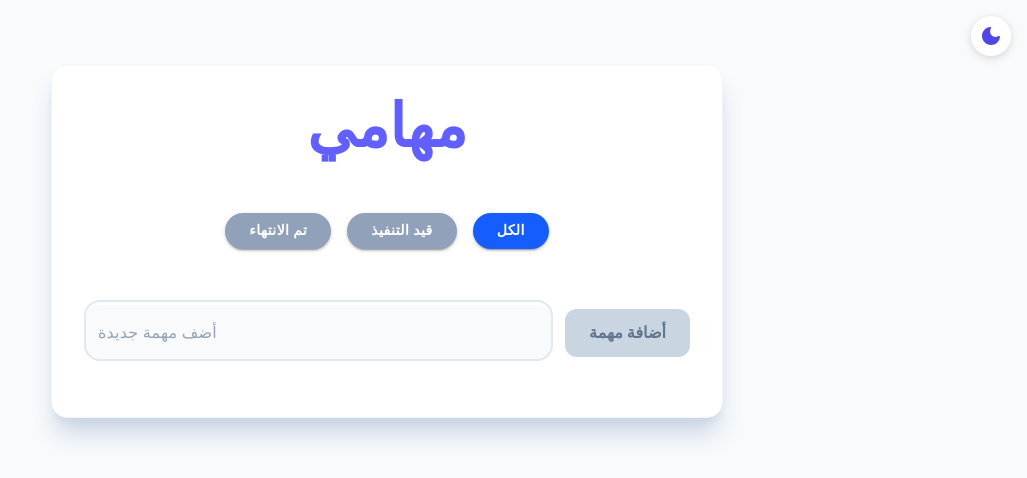
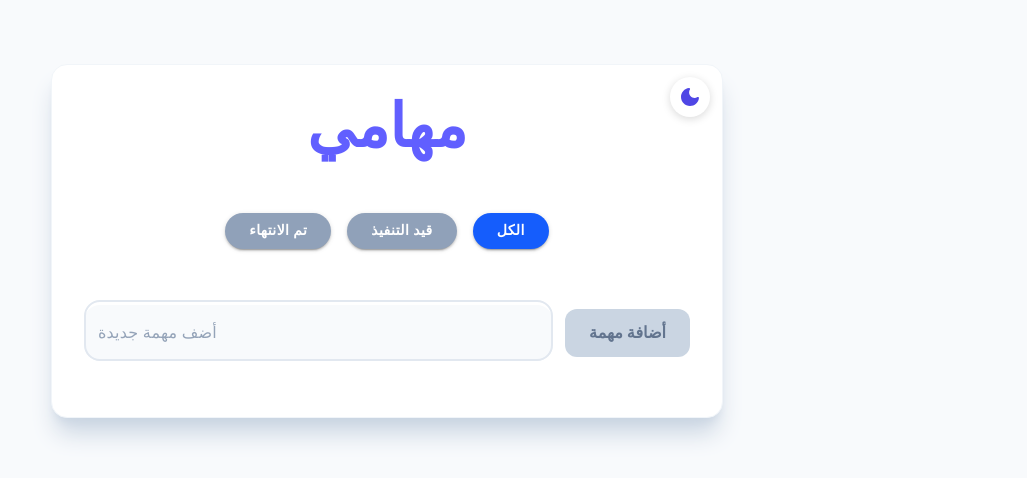
Before and after one commit to M-Waleed-JR/Todo-List, a React (Vite) app: page / in a window 1280 px wide. Shown: the top 478 px of the page, without its empty margins (253-1280 px from the left). Built offline with nearby package versions, Linux system fonts and the light colour scheme; a web font is replaced by a local one.

Commit message:
edit the Dark mood icon Poss

```diff
--- a/src/App.jsx
+++ b/src/App.jsx
@@ -40,15 +40,14 @@ function AppContent() {
   });
 
   return (
-    <div className="mx-auto w-[calc(100%-2rem)] max-w-2xl max-h-[92vh] sm:max-h-[87vh] h-fit my-4 sm:my-8 md:my-16 bg-white dark:bg-slate-900 p-4 sm:p-6 md:p-8 rounded-2xl shadow-xl shadow-slate-300 dark:shadow-slate-950 border border-slate-100 dark:border-slate-800 flex flex-col gap-6">
+    <div className="relative mx-auto w-[calc(100%-2rem)] max-w-2xl max-h-[92vh] sm:max-h-[87vh] h-fit my-4 sm:my-8 md:my-16 bg-white dark:bg-slate-900 p-4 sm:p-6 md:p-8 rounded-2xl shadow-xl shadow-slate-300 dark:shadow-slate-950 border border-slate-100 dark:border-slate-800 flex flex-col gap-6">
       <IconButton
         onClick={toggleMode}
         aria-label="toggle theme"
         sx={{
-          position: "fixed",
-          top: 16,
-          right: 16,
-          zIndex: 50,
+          position: "absolute",
+          top: 12,
+          right: 12,
           backgroundColor: isDark ? "#334155" : "white",
           color: isDark ? "#c7d2fe" : "#4f46e5",
           boxShadow: "0 2px 8px rgba(0,0,0,0.15)",
```
